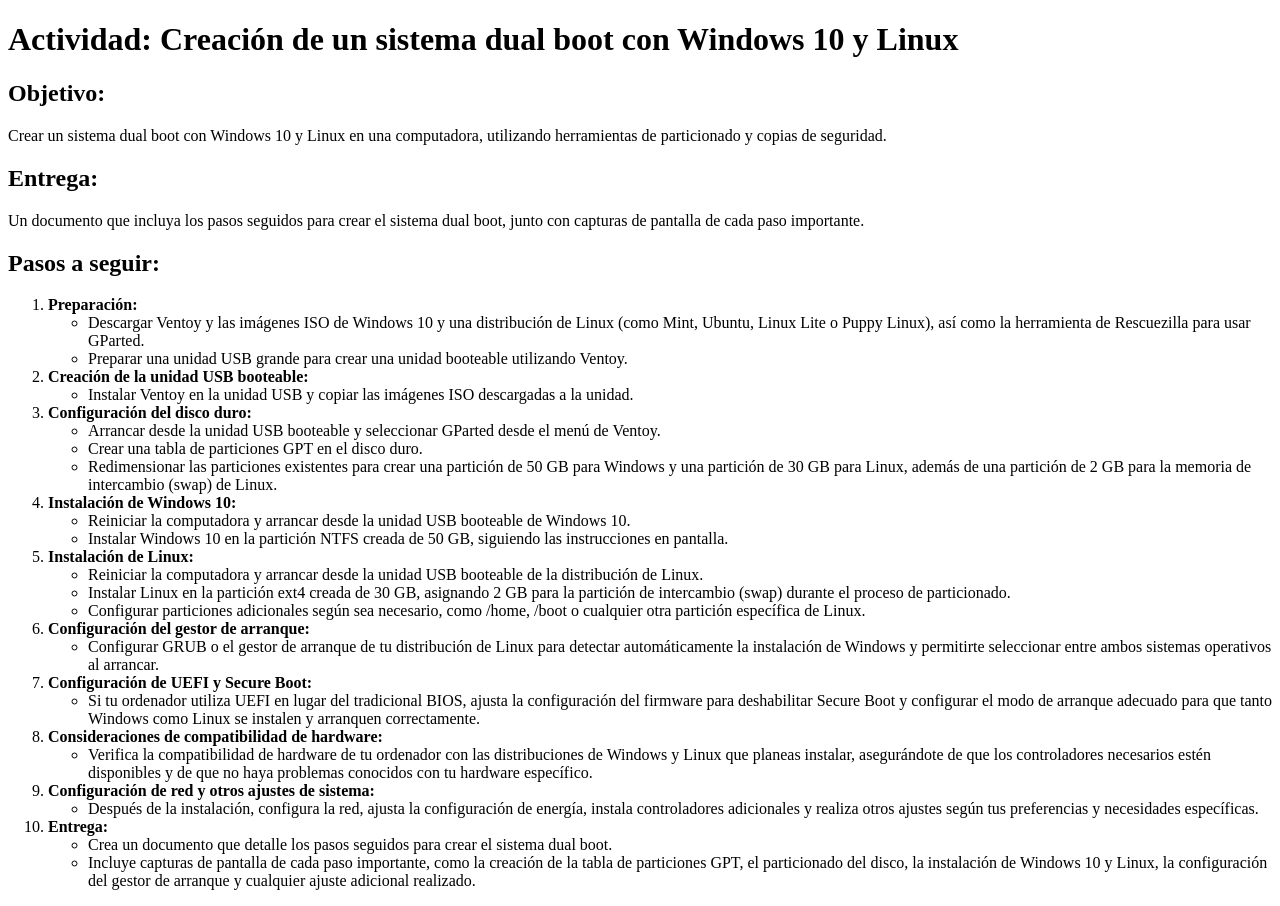
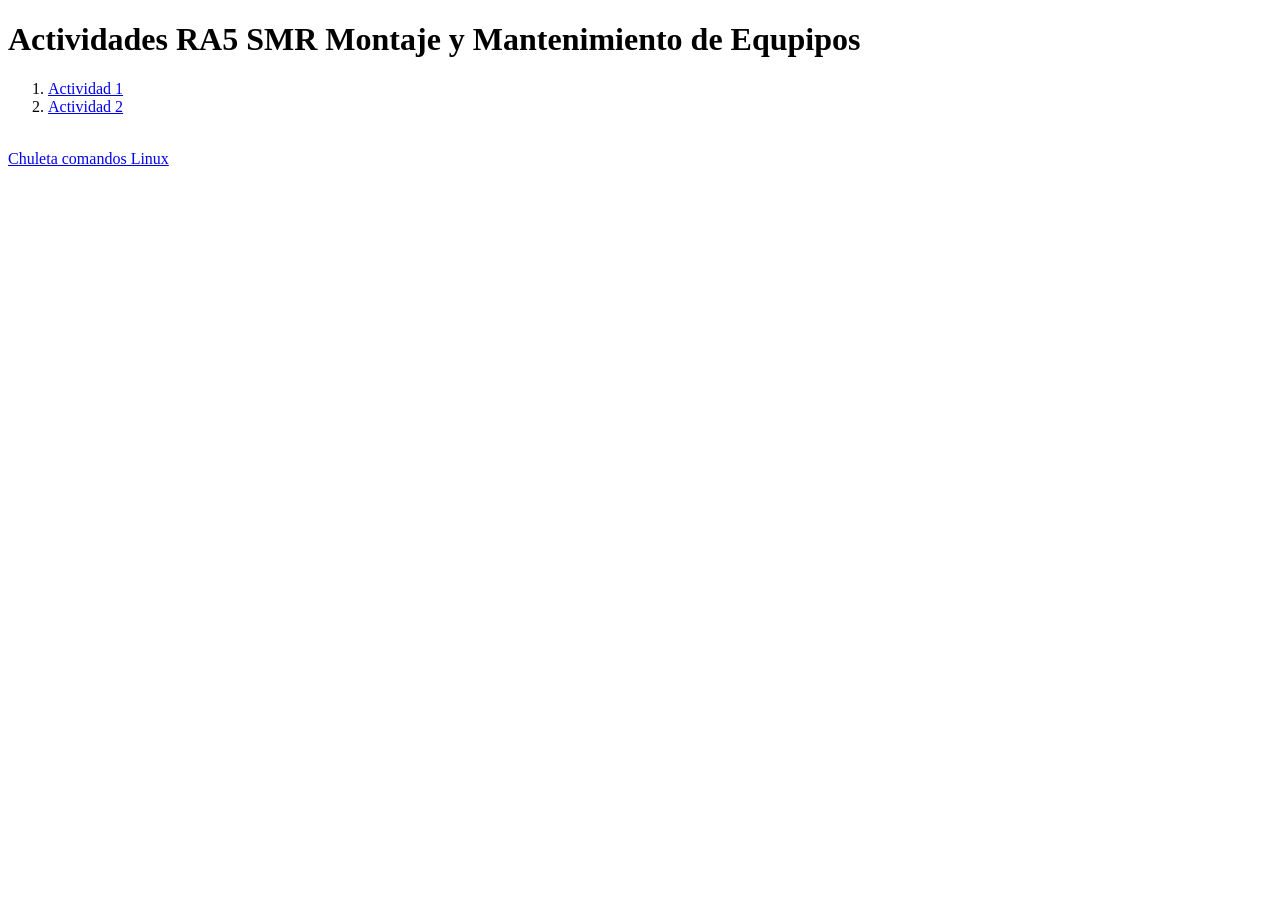
Before and after one commit to profeInformatica101/momae, a plain HTML site: page index.html in a window 1280 px wide. After the commit the page ends 800 px from the top, so only its background shows below. Drawn offline with Linux system fonts and the light colour scheme.

Commit message:
Update index.html

```diff
--- a/index.html
+++ b/index.html
@@ -3,87 +3,16 @@
 <head>
 <meta charset="UTF-8">
 <meta name="viewport" content="width=device-width, initial-scale=1.0">
-<title>Actividad: Creación de un sistema dual boot</title>
+<title>Actividades RA5</title>
 </head>
 <body>
-<h1>Actividad: Creación de un sistema dual boot con Windows 10 y Linux</h1>
+   <h1>Actividades RA5 SMR Montaje y Mantenimiento de Equpipos</h1>
+<ol>
+    <li><a href="https://profeinformatica101.github.io/momae/ra5/actividad/act1.html">Actividad 1</a></li>
+   <li><a href="https://profeinformatica101.github.io/momae/ra5/actividad/act2.html">Actividad 2</a></li>
 
-<h2>Objetivo:</h2>
-<p>Crear un sistema dual boot con Windows 10 y Linux en una computadora, utilizando herramientas de particionado y copias de seguridad.</p>
-
-<h2>Entrega:</h2>
-<p>Un documento que incluya los pasos seguidos para crear el sistema dual boot, junto con capturas de pantalla de cada paso importante.</p>
-
-<h2>Pasos a seguir:</h2>
-
-<ol>
-<li><strong>Preparación:</strong>
-   <ul>
-       <li>Descargar Ventoy y las imágenes ISO de Windows 10 y una distribución de Linux (como Mint, Ubuntu, Linux Lite o Puppy Linux), así como la herramienta de Rescuezilla para usar GParted.</li>
-       <li>Preparar una unidad USB grande para crear una unidad booteable utilizando Ventoy.</li>
-   </ul>
-</li>
-
-<li><strong>Creación de la unidad USB booteable:</strong>
-   <ul>
-       <li>Instalar Ventoy en la unidad USB y copiar las imágenes ISO descargadas a la unidad.</li>
-   </ul>
-</li>
-
-<li><strong>Configuración del disco duro:</strong>
-   <ul>
-       <li>Arrancar desde la unidad USB booteable y seleccionar GParted desde el menú de Ventoy.</li>
-       <li>Crear una tabla de particiones GPT en el disco duro.</li>
-       <li>Redimensionar las particiones existentes para crear una partición de 50 GB para Windows y una partición de 30 GB para Linux, además de una partición de 2 GB para la memoria de intercambio (swap) de Linux.</li>
-   </ul>
-</li>
-
-<li><strong>Instalación de Windows 10:</strong>
-   <ul>
-       <li>Reiniciar la computadora y arrancar desde la unidad USB booteable de Windows 10.</li>
-       <li>Instalar Windows 10 en la partición NTFS creada de 50 GB, siguiendo las instrucciones en pantalla.</li>
-   </ul>
-</li>
-
-<li><strong>Instalación de Linux:</strong>
-   <ul>
-       <li>Reiniciar la computadora y arrancar desde la unidad USB booteable de la distribución de Linux.</li>
-       <li>Instalar Linux en la partición ext4 creada de 30 GB, asignando 2 GB para la partición de intercambio (swap) durante el proceso de particionado.</li>
-       <li>Configurar particiones adicionales según sea necesario, como /home, /boot o cualquier otra partición específica de Linux.</li>
-   </ul>
-</li>
-
-<li><strong>Configuración del gestor de arranque:</strong>
-   <ul>
-       <li>Configurar GRUB o el gestor de arranque de tu distribución de Linux para detectar automáticamente la instalación de Windows y permitirte seleccionar entre ambos sistemas operativos al arrancar.</li>
-   </ul>
-</li>
-
-<li><strong>Configuración de UEFI y Secure Boot:</strong>
-   <ul>
-       <li>Si tu ordenador utiliza UEFI en lugar del tradicional BIOS, ajusta la configuración del firmware para deshabilitar Secure Boot y configurar el modo de arranque adecuado para que tanto Windows como Linux se instalen y arranquen correctamente.</li>
-   </ul>
-</li>
-
-<li><strong>Consideraciones de compatibilidad de hardware:</strong>
-   <ul>
-       <li>Verifica la compatibilidad de hardware de tu ordenador con las distribuciones de Windows y Linux que planeas instalar, asegurándote de que los controladores necesarios estén disponibles y de que no haya problemas conocidos con tu hardware específico.</li>
-   </ul>
-</li>
-
-<li><strong>Configuración de red y otros ajustes de sistema:</strong>
-   <ul>
-       <li>Después de la instalación, configura la red, ajusta la configuración de energía, instala controladores adicionales y realiza otros ajustes según tus preferencias y necesidades específicas.</li>
-   </ul>
-</li>
-
-<li><strong>Entrega:</strong>
-   <ul>
-       <li>Crea un documento que detalle los pasos seguidos para crear el sistema dual boot.</li>
-       <li>Incluye capturas de pantalla de cada paso importante, como la creación de la tabla de particiones GPT, el particionado del disco, la instalación de Windows 10 y Linux, la configuración del gestor de arranque y cualquier ajuste adicional realizado.</li>
-   </ul>
-</li>
 </ol>
-
+<br>
+     <a href="https://linuxsimply.com/wp-content/uploads/2023/05/Bash-scripting-Cheat-Sheet-by-linuxsimply.pdf">Chuleta comandos Linux</a>
 </body>
 </html>
```
